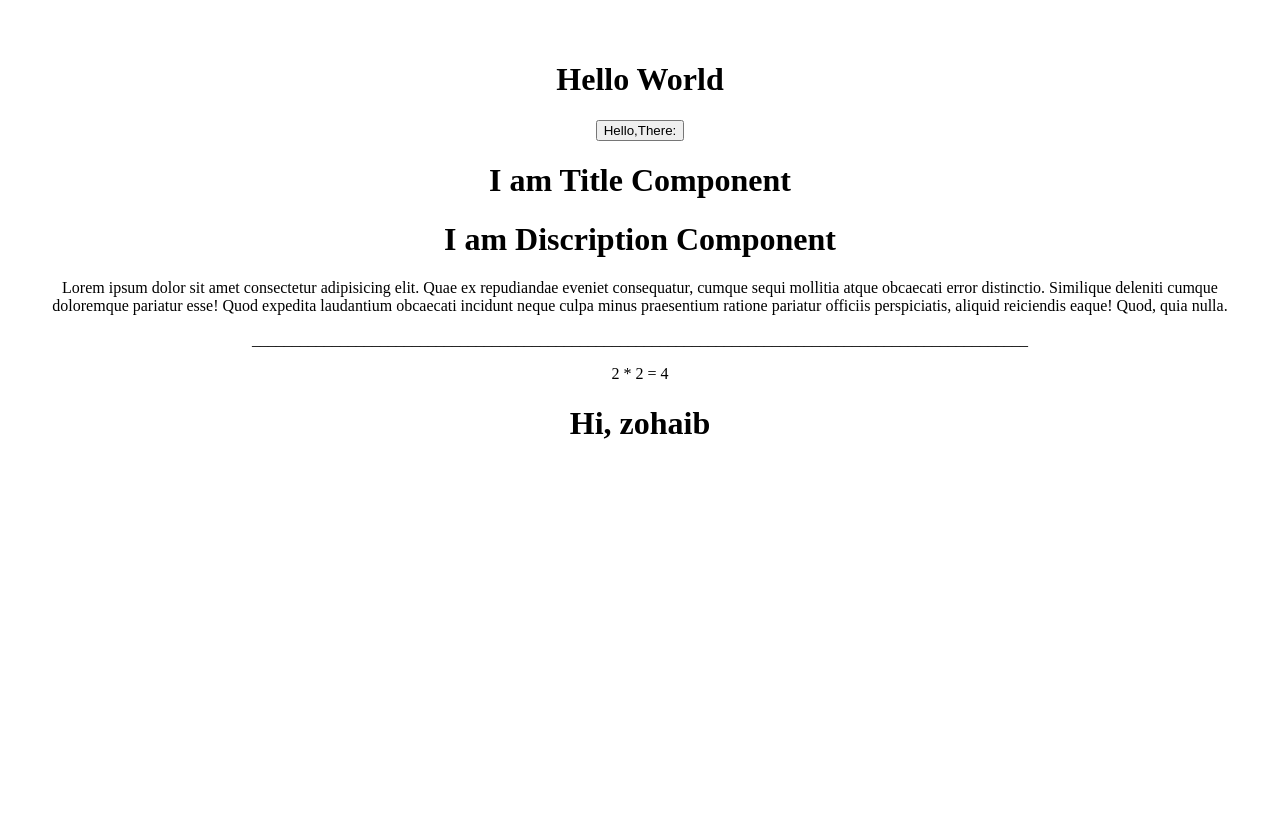
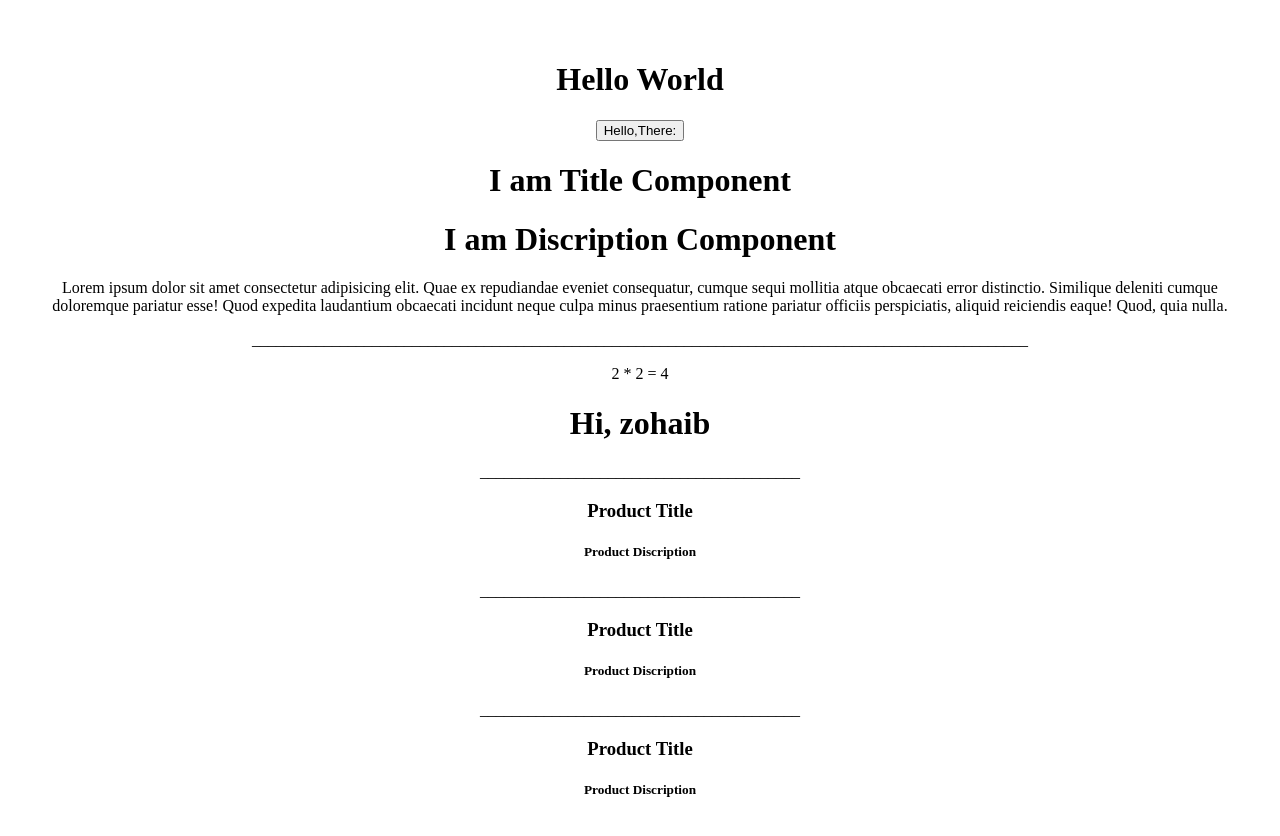
Before and after one commit to Zohaib-57/React_JS, a React (Vite) app: page / in a window 1280 px wide. Shown: the top 836 px of the page. Before the commit the page ends 800 px from the top, so only its background shows below. Built offline with nearby package versions, Linux system fonts and the light colour scheme.

Commit message:
structring the components

```diff
--- a/src/App.jsx
+++ b/src/App.jsx
@@ -2,6 +2,7 @@ import './App.css'
 import Title from './Title'
 import { Discription } from './Title'
 import CurlyBrace from './CurlyBrace'
+import ProductList from './ProductList'
 function App() {
 
   return (
@@ -11,6 +12,8 @@ function App() {
     <Title />  {/*rendered the title component*/}
     <Discription />
     <CurlyBrace />
+    <ProductList />
+
 
     {/*  this is parent closing tags called as react fragment*/ }
     </>
--- /dev/null
+++ b/src/Product.jsx
@@ -0,0 +1,13 @@
+import React from 'react'
+
+const Product = () => {
+  return (
+    <div>
+        <p>________________________________________</p>
+        <h3>Product Title</h3>
+        <h5>Product Discription</h5>
+    </div>
+  )
+}
+
+export default Product;
--- /dev/null
+++ b/src/ProductList.jsx
@@ -0,0 +1,14 @@
+import React from 'react'
+import Product from './Product'
+
+const ProductList = () => {
+  return (
+    <div>
+    <Product />
+    <Product />
+    <Product />
+    </div>
+  )
+}
+
+export default ProductList
```
